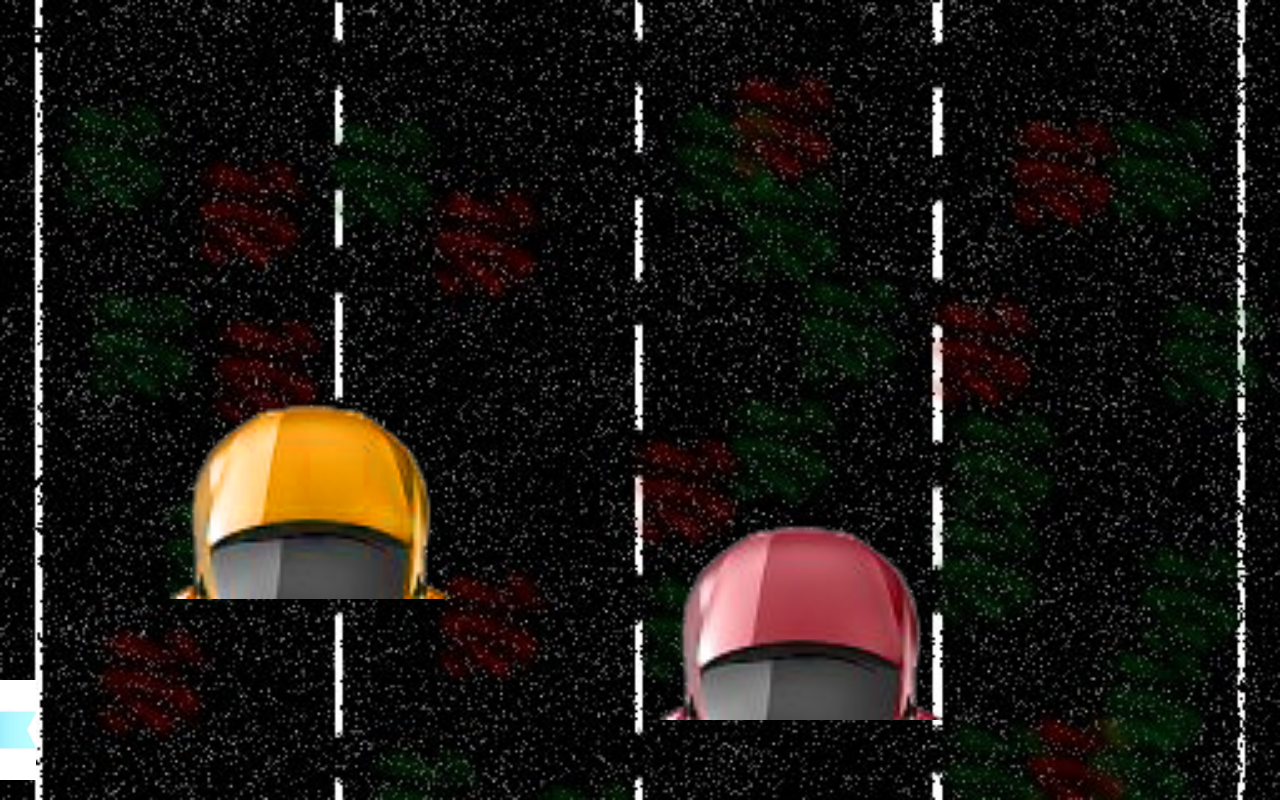
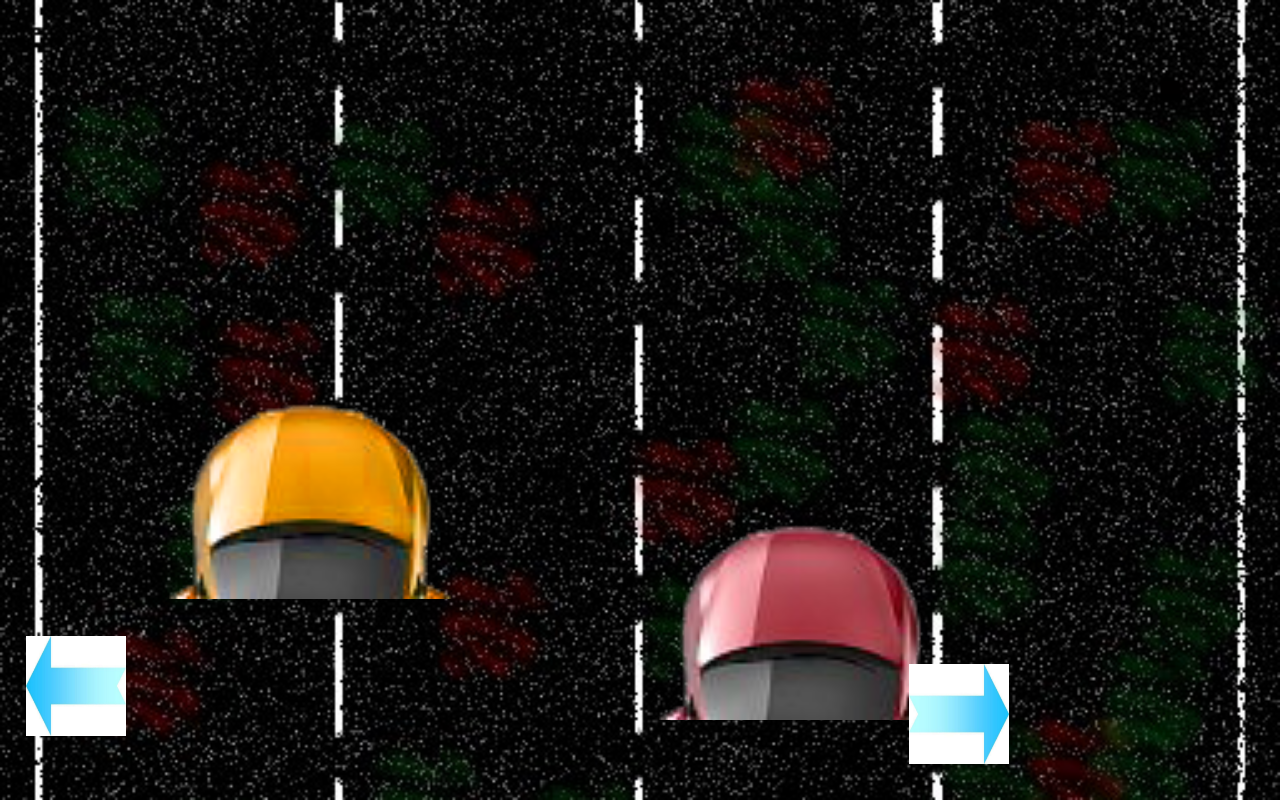
Before and after one commit to jotax300x/videojuego-jquery-race, a plain HTML site: page www/index.html in a window 1280 px wide. Drawn offline with Linux system fonts and the light colour scheme.

Commit message:
cambios en el css

```diff
--- a/www/css/main.sass
+++ b/www/css/main.sass
@@ -28,16 +28,14 @@
 #derecha
 	width: 100px
 	height: 100px
-	top: 85%
-	left: 10%
+	top: 83%
+	left: 71%
 	background-color: #FF80C0
 	position: relative
-	display: none
 #izquierda
 	width: 100px
 	height: 100px
-	top: 85%
-	left: -5%
+	top: 67%
+	left: 2%
 	background-color: #FF80C0
 	position: relative
-	display: inline-block
--- a/www/index.html
+++ b/www/index.html
@@ -17,5 +17,10 @@
 	</div>
 
 	<script src="js/main.js"></script>
+	<script>
+		$(document).ready(function() {
+			crearTrafico();
+		});
+	</script>
 </body>
 </html>
--- a/www/js/main.js
+++ b/www/js/main.js
@@ -29,13 +29,13 @@ function crearTrafico() {
 	if (limitInferiorTrafico > posCocheTop && posTraficoTop < limitInferiorCoche
 		&& posTraficoLeft < limitCocheD && limittraficoD > posCocheLeft) {
 		console.log('Estan a la misma altura......................');
-		$trafico.stop();
+		$trafico.stop().animate();
 	};
 	if (true) {};
 
 }
 
-setInterval('crearTrafico()', 1);
+//setInterval('crearTrafico()', 100);
 
 $izquierda.hover(function() {
 	if ($coche.position().left > 0) {
```
Also changed, not shown: www/css/main.css, 1 other file.
